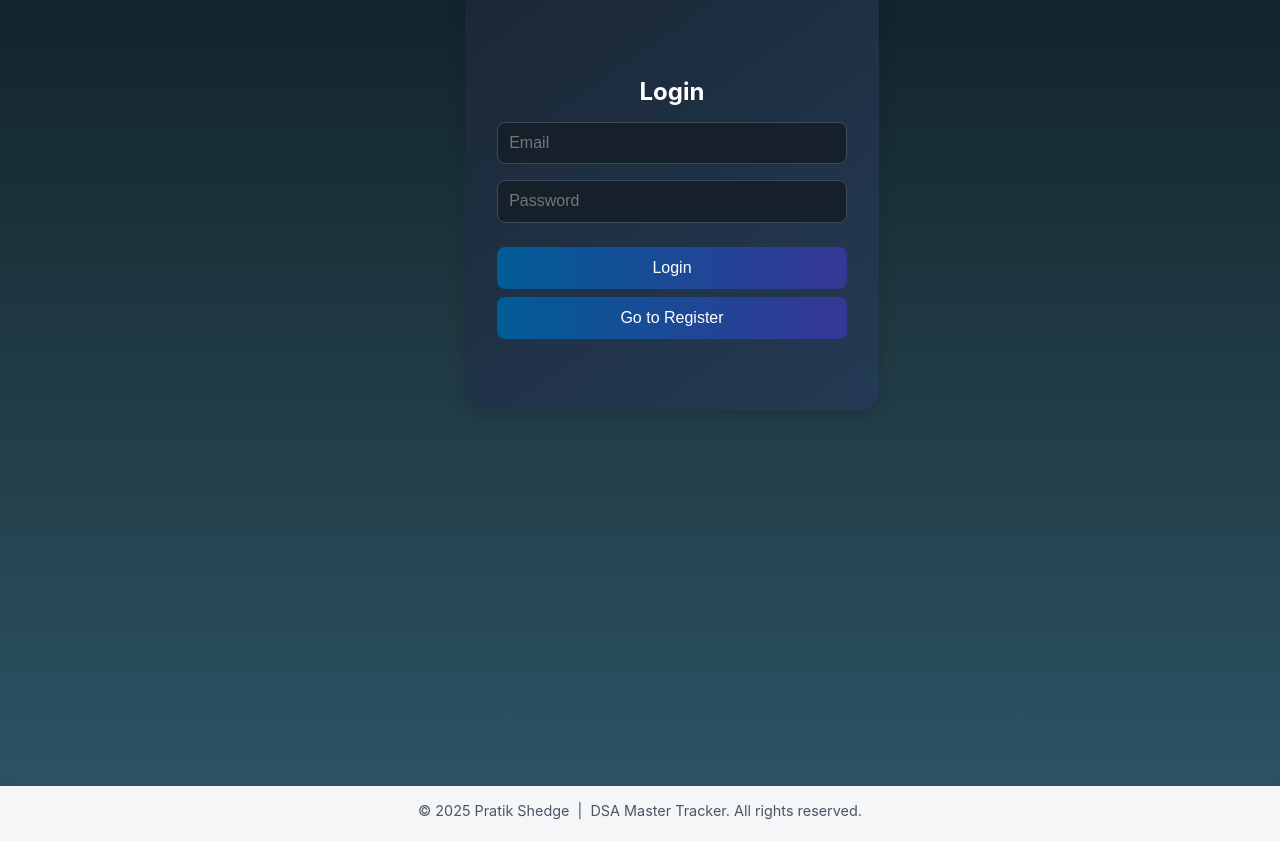
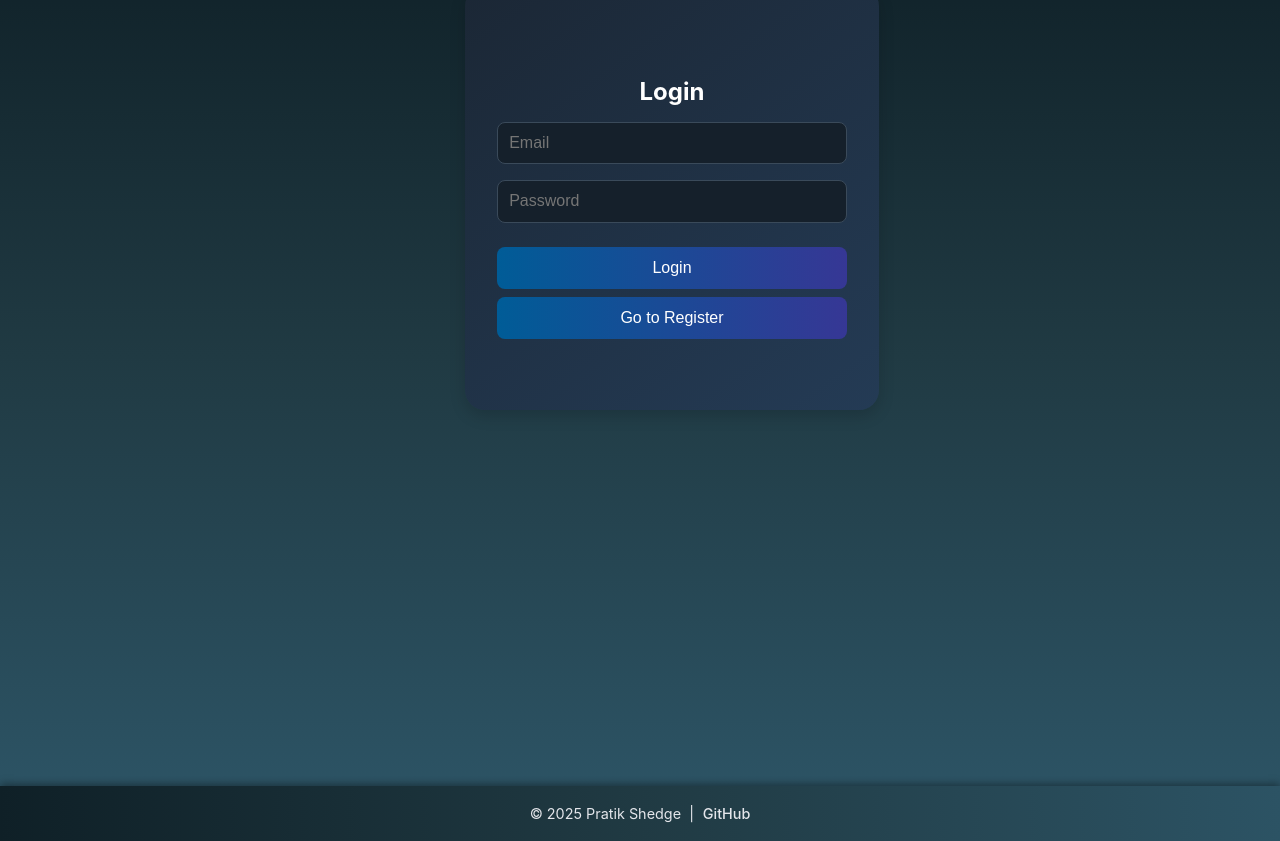
Before and after one commit to Pratik-shedge07/dsa-tracker, a React (Create React App) app: page /login in a window 1280 px wide. Shown: the part 139-980 px from the top of the page. Built offline with nearby package versions, Linux system fonts and the light colour scheme.

Commit message:
footer update

```diff
--- a/src/components/Footer.jsx
+++ b/src/components/Footer.jsx
@@ -2,22 +2,39 @@ import React from 'react';
 import styled from 'styled-components';
 
 const FooterContainer = styled.footer`
-  background-color: ${({ dark }) => (dark ? '#0d1117' : '#f4f6f8')};
-  color: ${({ dark }) => (dark ? '#8b949e' : '#4b5563')};
-  padding: 1rem 2rem;
+  background: linear-gradient(to right, #0f2027, #203a43, #2c5364);
+  color: #e4e6eb;
+  padding: 1.2rem 1rem;
   text-align: center;
   font-size: 0.9rem;
   user-select: none;
-  box-shadow: ${({ dark }) =>
-    dark ? '0 -1px 8px rgba(255, 255, 255, 0.05)' : '0 -1px 8px rgba(0, 0, 0, 0.05)'};
+  box-shadow: 0 -2px 8px rgba(0, 0, 0, 0.4);
+`;
+
+const ExternalLink = styled.a`
+  color: #e4e6eb;
+  font-weight: 500;
+  text-decoration: none;
+  margin-left: 0.3rem;
+  transition: color 0.3s ease;
+
+  &:hover {
+    color: #ffffff;
+    text-decoration: underline;
+  }
 `;
 
 function Footer() {
-  const darkMode = localStorage.getItem('dark-mode') === 'true';
-
   return (
-    <FooterContainer dark={darkMode}>
-      &copy; {new Date().getFullYear()} Pratik Shedge &nbsp;|&nbsp; DSA Master Tracker. All rights reserved.
+    <FooterContainer>
+      &copy; {new Date().getFullYear()} Pratik Shedge &nbsp;|&nbsp;
+      <ExternalLink
+        href="https://github.com/pratik-shedge"
+        target="_blank"
+        rel="noopener noreferrer"
+      >
+        GitHub
+      </ExternalLink>
     </FooterContainer>
   );
 }
```
